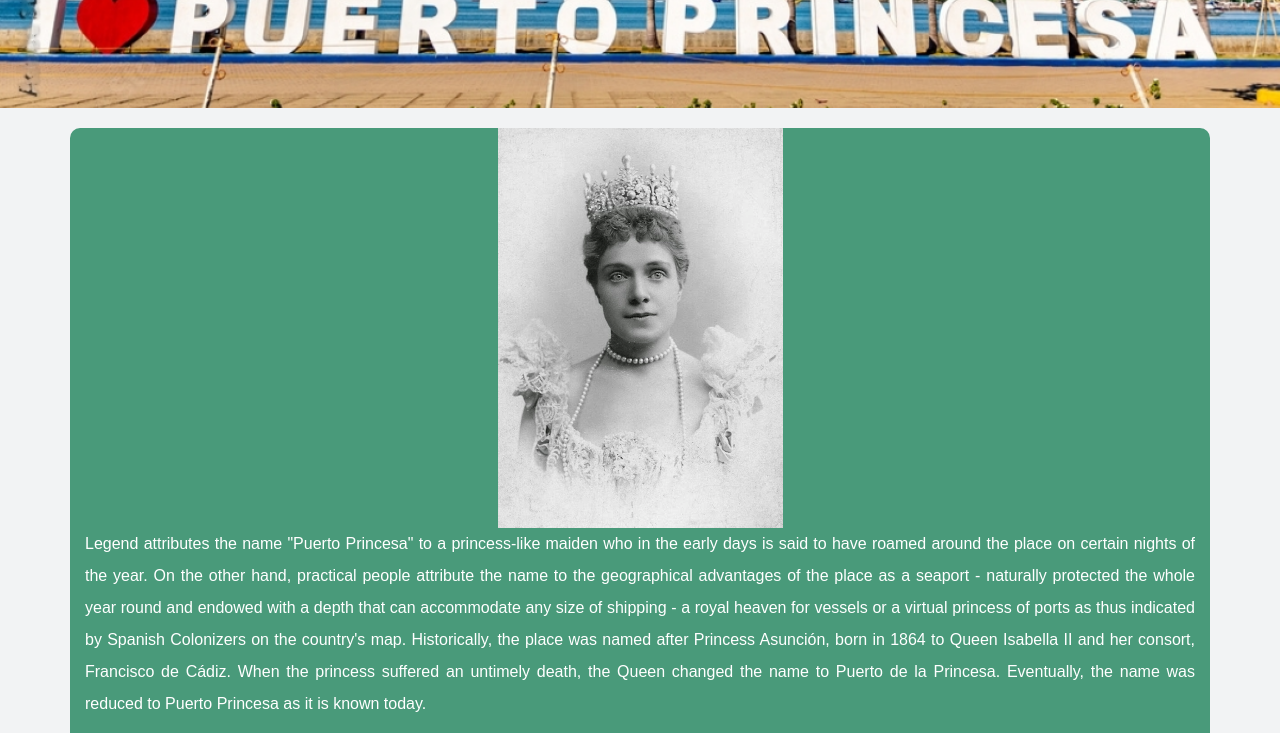
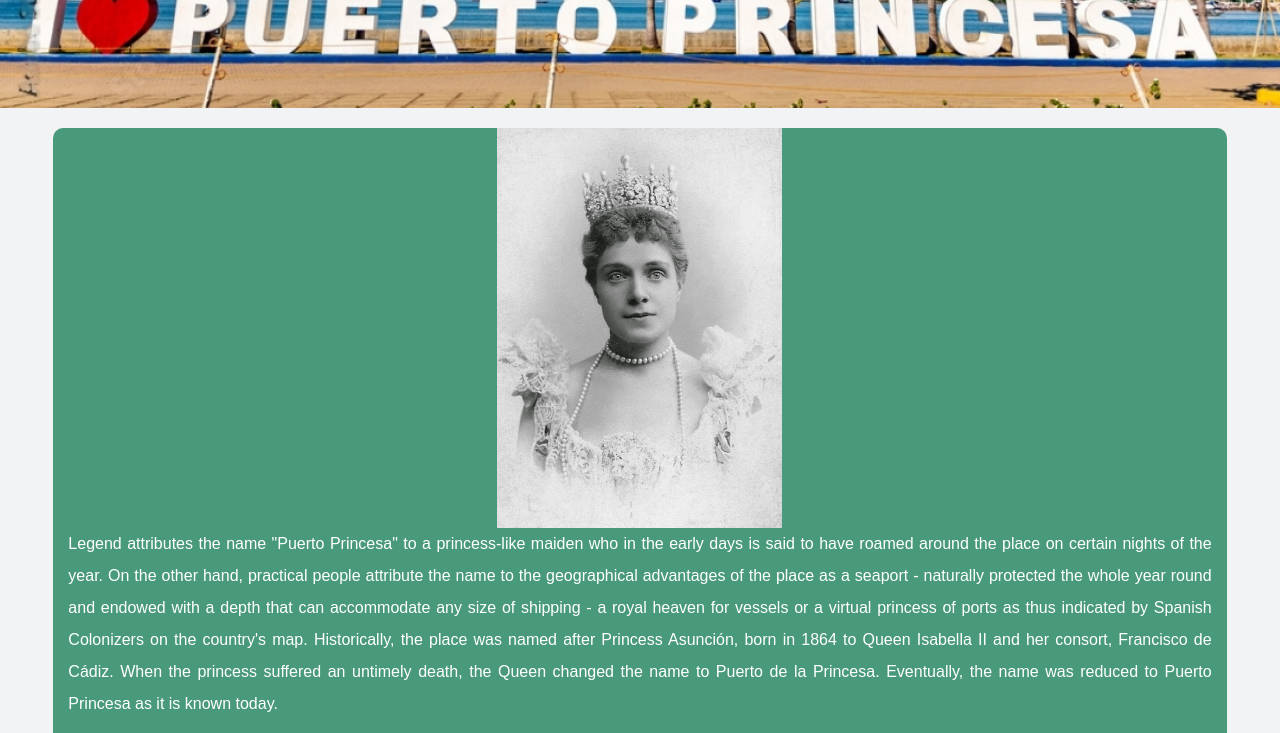
Before and after one commit to jundil20/midtermExam, a plain HTML site: page history.html in a window 1280 px wide. Shown: the part 460-1193 px from the top of the page. Drawn offline with nearby package versions, Linux system fonts and the light colour scheme.

Commit message:
Update history.html

```diff
--- a/history.html
+++ b/history.html
@@ -43,7 +43,7 @@
         </div>
 
         <main>
-             <div class="container-md d-flex flex-column justify-content-center align-items-center historyContainer">
+             <div class="container col-md-11 d-flex flex-column justify-content-center align-items-center historyContainer">
                 <img src="pictures/Infante Eulalia of Spain.png" alt="" class="img-fluid">
                 <p>
                     Legend attributes the name "Puerto Princesa" to a princess-like maiden who in the early
```
